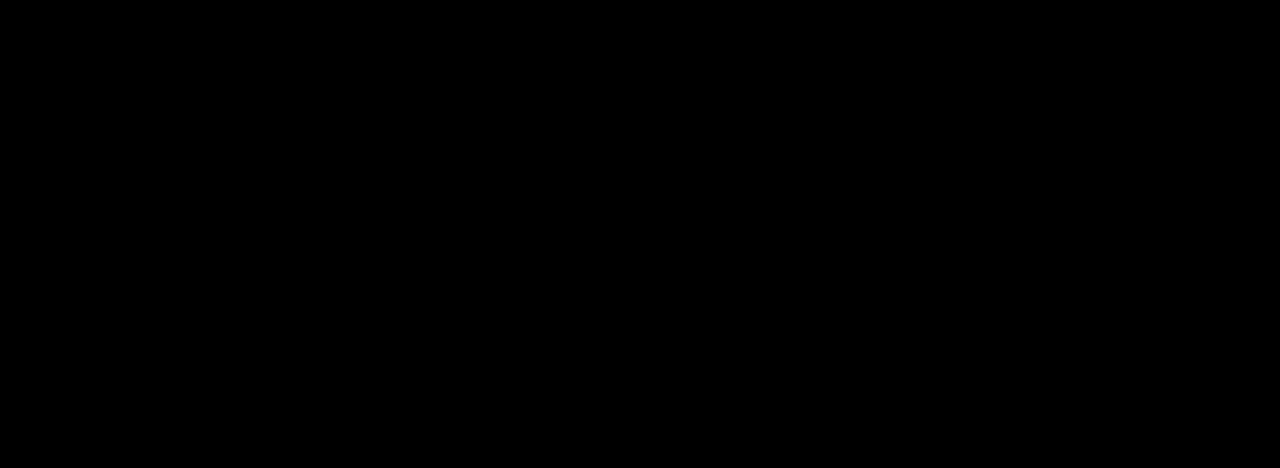
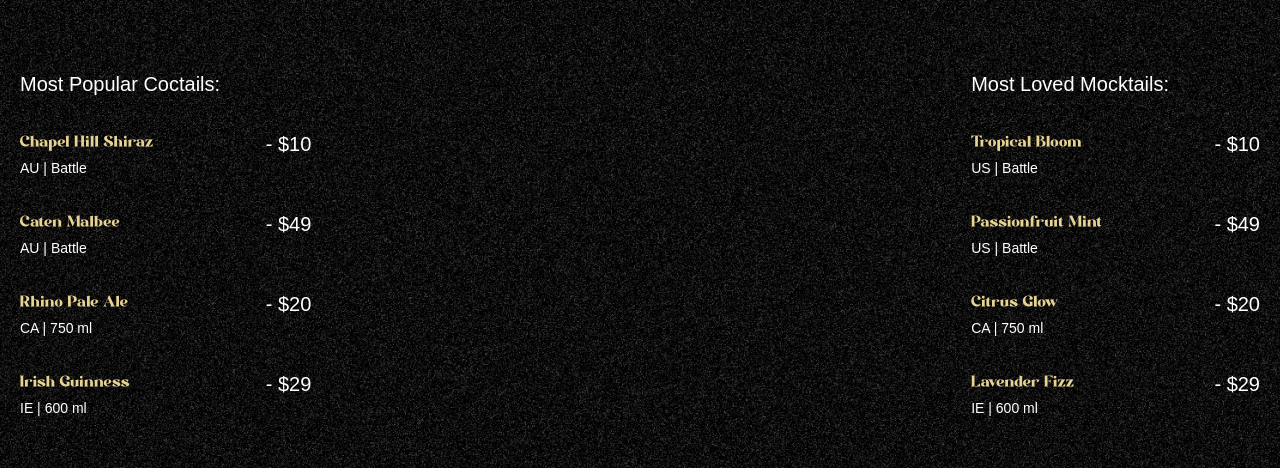
Before and after one commit to notsuperganang/mohito-cocktails-lp, a React (Vite) app: page / in a window 1280 px wide. Shown: the part 890-1358 px from the top of the page. Built offline with nearby package versions, Linux system fonts and the light colour scheme; a web font is replaced by a local one.

Commit message:
feat: render Cocktails section in App

```diff
--- a/src/App.jsx
+++ b/src/App.jsx
@@ -3,6 +3,7 @@
 import { ScrollTrigger, SplitText } from 'gsap/all';
 import Navbar from './components/Navbar';
 import Hero from './components/Hero';
+import Cocktails from './components/Cocktails';
 
 gsap.registerPlugin(ScrollTrigger, SplitText);
 
@@ -11,7 +12,7 @@
         <main>
             <Navbar />
             <Hero />
-            <div className='h-dvh bg-black'></div>
+            <Cocktails />
         </main>
     )
 }
```
